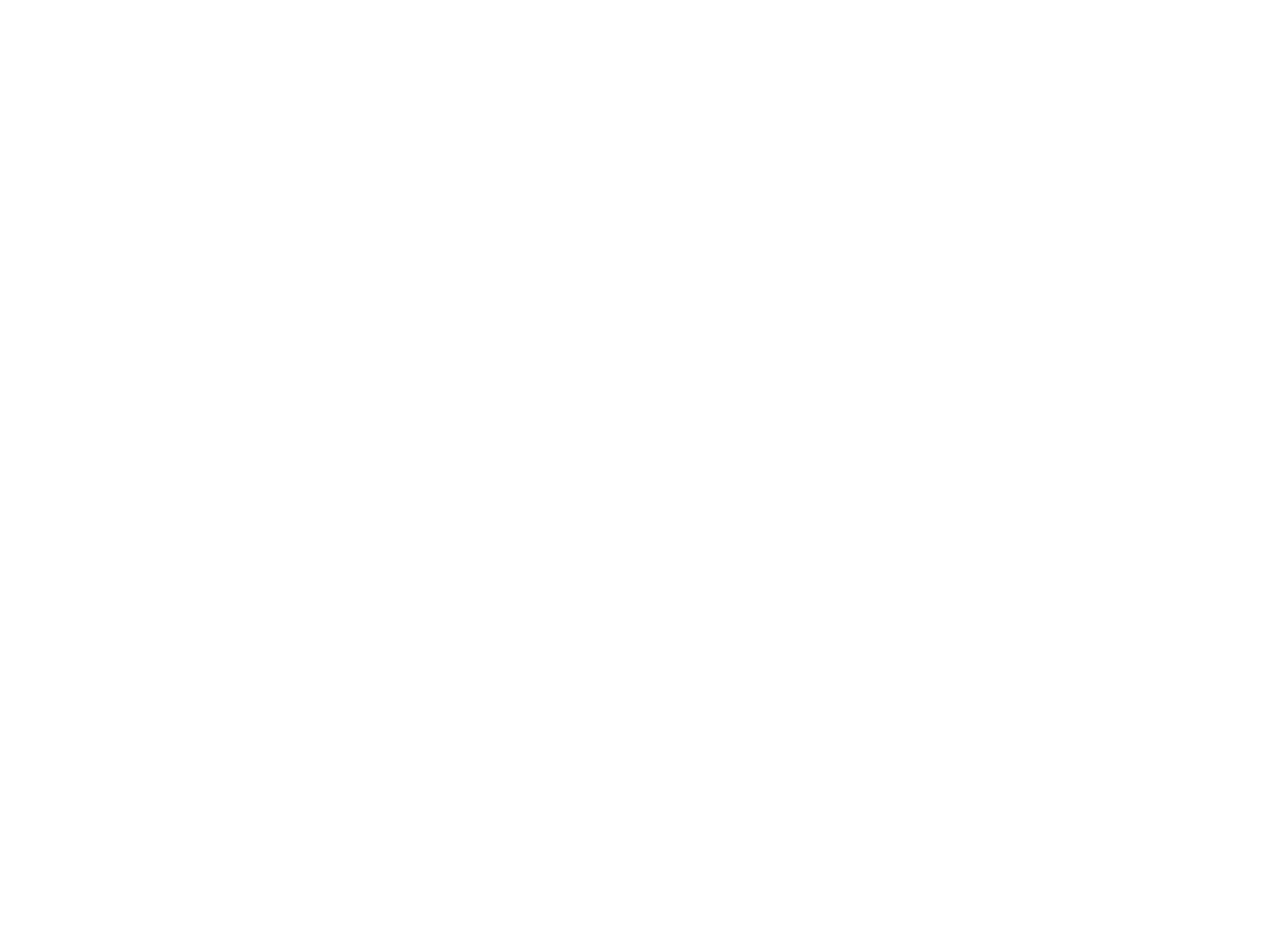
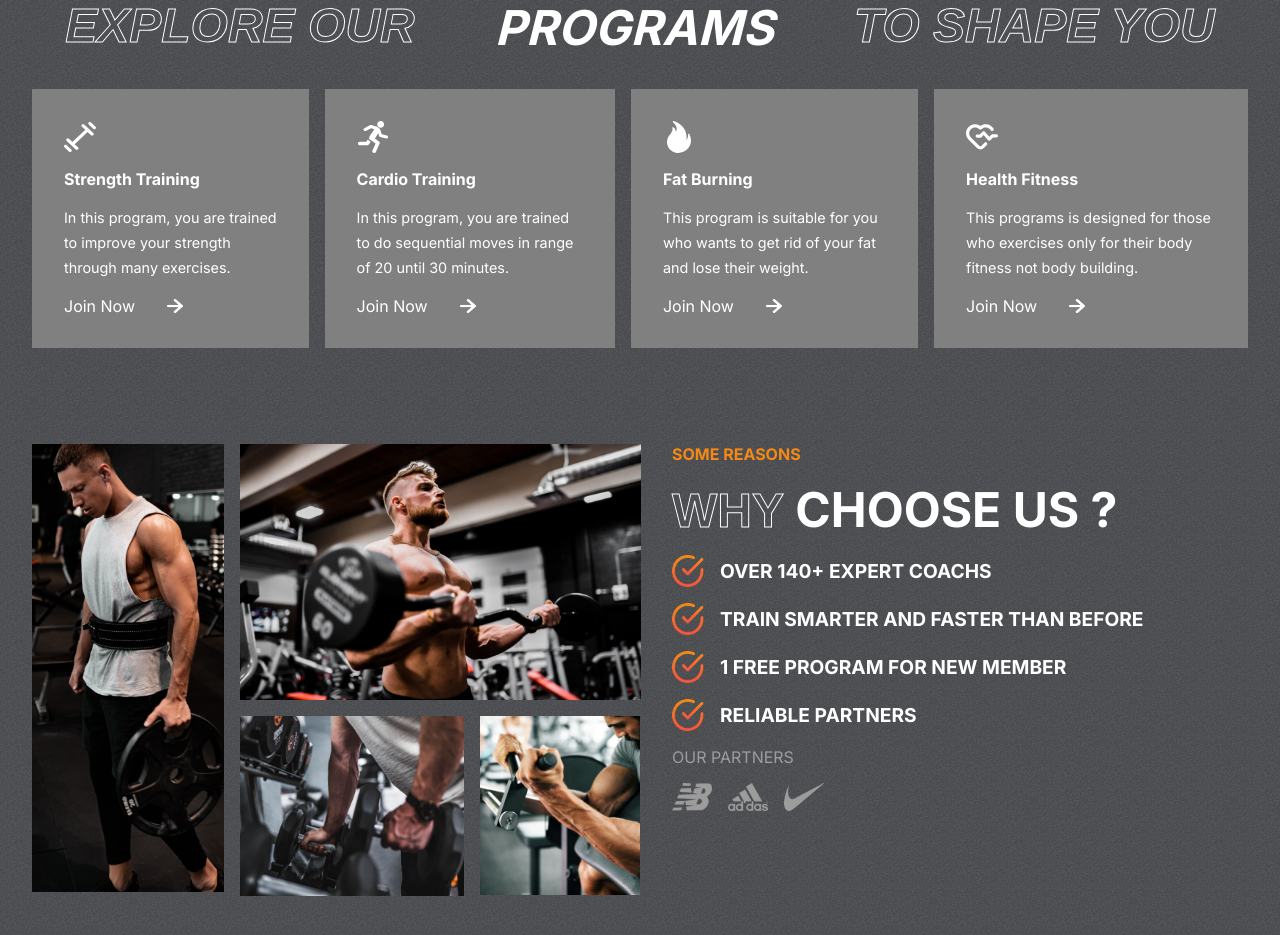
Before and after one commit to Jimish18/TheFitClub, a React (Create React App) app: page / in a window 1280 px wide. Shown: the part 819-1754 px from the top of the page. Before the commit the page ends 800 px from the top, so only its background shows below. Built offline with nearby package versions, Linux system fonts and the light colour scheme.

Commit message:
created "Programs & Reason" sections

```diff
--- a/src/App.js
+++ b/src/App.js
@@ -1,11 +1,15 @@
 import './App.css';
 import Hero from './components/Hero/Hero';
+import Programs from './components/Programs/Programs';
+import Reasons from './components/Reasons/Reasons';
 
 
 function App() {
   return (
     <div className="App">
       <Hero/>
+      <Programs/>
+      <Reasons/>
     </div>
   );
 }
--- /dev/null
+++ b/src/components/Programs/Programs.css
@@ -0,0 +1,73 @@
+.Programs
+{
+    display: flex;
+    flex-direction: column;
+    gap: 2rem;
+    padding: 0 2rem;
+}
+
+.programs-header
+{
+    display: flex;
+    gap: 5rem;
+    text-transform: uppercase;
+    font-weight: bold;
+    font-size: 3rem;
+    justify-content: center;
+    color: white;
+    font-style: italic;
+}
+
+.program-categories
+{
+    display: flex;
+    gap: 1rem;
+}
+
+.category
+{
+    display: flex;
+    flex-direction: column;
+    gap: 1rem;
+    color: white;
+    background-color: gray;
+    padding: 2rem;
+    justify-content: space-between;
+}
+
+.category>:nth-child(1)
+{
+    height: 2rem;
+    width: 2rem;
+    fill: white;
+}
+
+.category>:nth-child(2)
+{
+    font-size: 1rem;
+    font-weight: bold;
+}
+
+.category>:nth-child(3)
+{
+    font-size: 0.9rem;
+    line-height: 25px;
+}
+
+.join-now
+{
+    display: flex;
+    align-items: center;
+    gap: 2rem;
+}
+
+.join-now>img
+{
+    width: 1rem;
+}
+
+.category:hover
+{
+    background: var(--planCard);
+    cursor: pointer;
+}
--- /dev/null
+++ b/src/components/Programs/Programs.jsx
@@ -0,0 +1,40 @@
+import React from 'react';
+import './Programs.css'
+import {programsData} from '../../data/programsData'
+import RightArrow from '../../assets/rightArrow.png'
+
+
+const Programs = () => {
+  return (
+
+    <div className="Programs" id="programs">
+
+        <div className="programs-header">
+            <span className='stroke-text'>Explore Our</span>
+            <span>Programs</span>
+            <span className='stroke-text'>to shape you</span>
+        </div>
+
+        <div className="program-categories">
+            {programsData.map((program) =>
+            {
+                return (
+                    <div className="category">
+                        {program.image}
+                        <span>{program.heading}</span>
+                        <span>{program.details}</span>
+
+                        <div className="join-now">
+                            <span>Join Now</span>
+                            <img src={RightArrow} alt="Right Arrow" />
+                        </div>
+                    </div>
+                )
+            })}
+        </div>
+
+    </div>
+  )
+}
+
+export default Programs;
--- /dev/null
+++ b/src/components/Reasons/Reasons.css
@@ -0,0 +1,109 @@
+.Reasons
+{
+    display: flex;
+    gap: 2rem;
+    padding: 0 2rem;
+}
+
+.left-r
+{
+    flex: 1;
+    display: grid;
+    grid-template-columns: repeat(3,1fr);
+    gap: 1rem;
+    grid-auto-rows: 1fr;
+}
+
+.left-r>img
+{
+    object-fit: cover;
+}
+
+.left-r>:nth-child(1)
+{
+    width: 12rem;
+    grid-row: 1/3;
+    height: 28rem;
+}
+
+.left-r>:nth-child(2)
+{
+    width: auto;
+    height: 16rem;
+    grid-column: 2/4;
+}
+
+.left-r>:nth-child(3)
+{
+    width: 14rem;
+    grid-column: 2/3;
+    grid-row: 2;
+}
+
+.left-r>:nth-child(4)
+{
+    width: 10rem;
+    grid-column: 3/4;
+    grid-row: 2;
+    height: 11.2rem;
+}
+
+.right-r
+{
+    flex: 1;
+    text-transform: uppercase;
+    display: flex;
+    flex-direction: column;
+    gap: 1rem;
+}
+
+.right-r>span
+{
+    font-weight: bold;
+    color: var(--orange);
+}
+
+.right-r>div
+{
+    color: white;
+    font-size: 3rem;
+    font-weight: bold;
+}
+
+.details-r
+{
+    display: flex;
+    flex-direction: column;
+    gap: 1rem;
+}
+
+.details-r>div
+{
+    display: flex;
+    gap: 1rem;
+    align-items: center;
+    font-size: 1.2rem;
+}
+
+.details-r>div>img
+{
+    width: 2rem;
+    height: 2rem;
+}
+
+.right-r>:nth-child(4)
+{
+    color: var(--gray);
+    font-weight: normal;
+}
+
+.partners
+{
+    display: flex;
+    gap: 1rem;
+}
+
+.partners>img
+{
+    width: 2.5rem;
+}
--- /dev/null
+++ b/src/components/Reasons/Reasons.jsx
@@ -0,0 +1,62 @@
+import React from 'react'
+import './Reasons.css'
+import image1 from '../../assets/image1.png'
+import image2 from '../../assets/image2.png'
+import image3 from '../../assets/image3.png'
+import image4 from '../../assets/image4.png'
+import nb from '../../assets/nb.png'
+import adidas from '../../assets/adidas.png'
+import nike from '../../assets/nike.png'
+import tick from '../../assets/tick.png'
+
+
+const Reasons = () => {
+  return (
+
+    <div className="Reasons" id="reasons">
+        <div className="left-r">
+            <img src={image1} alt="image 1" />
+            <img src={image2} alt="image 2" />
+            <img src={image3} alt="image 3" />
+            <img src={image4} alt="image 4" />
+        </div>
+        <div className="right-r">
+            <span>some reasons</span>
+
+            <div>
+                <span className='stroke-text'>Why</span>
+                <span> Choose us ?</span>
+            </div>
+
+            <div className='details-r'>
+                <div>
+                    <img src={tick} alt="tick image" />
+                    <span>OVER 140+ EXPERT COACHS</span>
+                </div>
+                <div>
+                    <img src={tick} alt="tick image" />
+                    <span>TRAIN SMARTER AND FASTER THAN BEFORE</span>
+                </div>
+                <div>
+                    <img src={tick} alt="tick image" />
+                    <span>1 FREE PROGRAM FOR NEW MEMBER</span>
+                </div>
+                <div>
+                    <img src={tick} alt="tick image" />
+                    <span>RELIABLE PARTNERS</span>
+                </div>
+            </div>
+
+            <span>OUR PARTNERS</span>
+
+            <div className='partners'>
+                <img src={nb} alt="brand icons" />
+                <img src={adidas} alt="brand icons" />
+                <img src={nike} alt="brand icons" />
+            </div>
+        </div>
+    </div>
+  )
+}
+
+export default Reasons;
```
